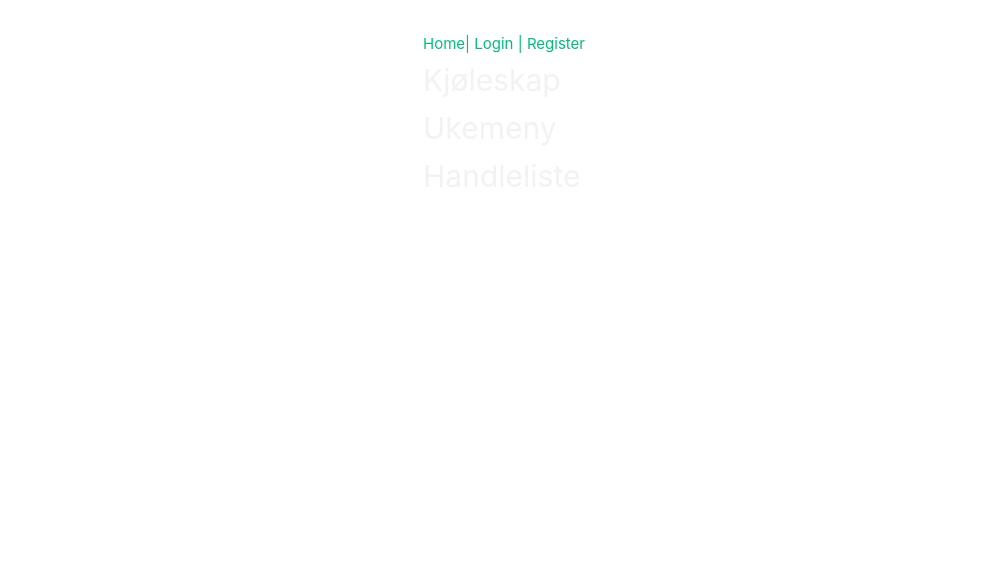
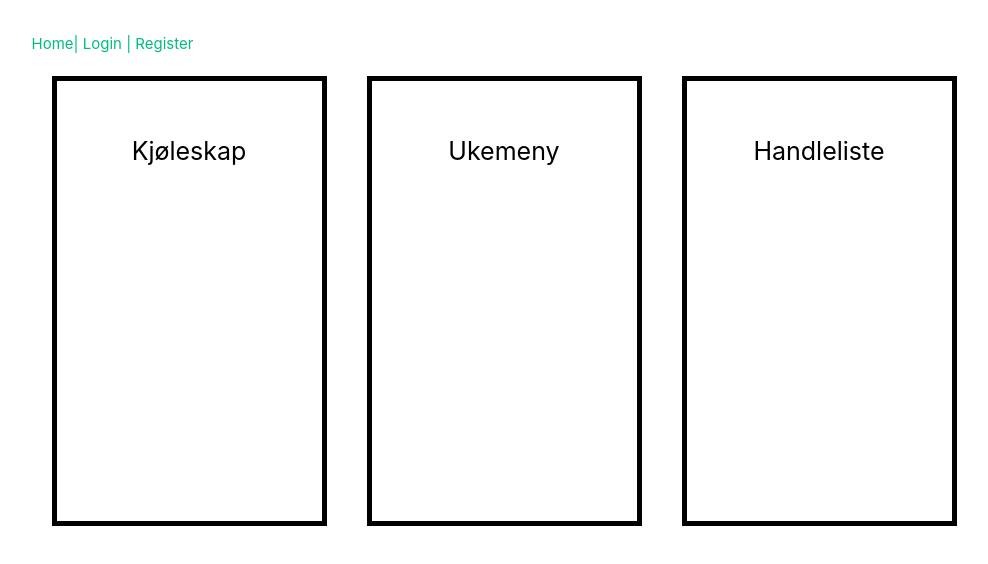
Before and after one commit to oddfjell/idatt2106_2023_12-frontend, a Vue app in the folder smartmat/: page / in a window 1280 px wide. Shown: the top 564 px of the page, without its empty margins (136-1124 px from the left). Built offline with nearby package versions, Linux system fonts and the light colour scheme.

Commit message:
added import homeView.css

```diff
--- a/smartmat/src/assets/main.css
+++ b/smartmat/src/assets/main.css
@@ -1,4 +1,5 @@
 @import './base.css';
+@import './homeView.css';
 
 #app {
   max-width: 1280px;
```
